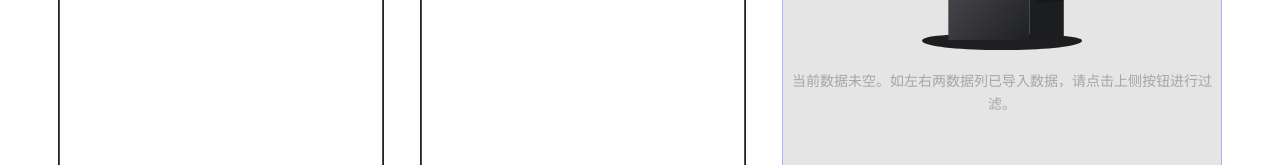
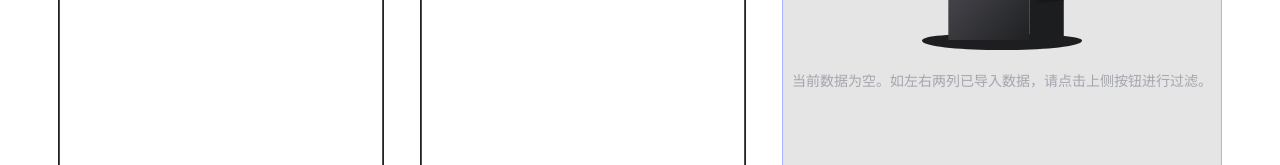
Before and after one commit to jing4866/atools, a Vue app: page /keytool in a window 1280 px wide. Shown: the part 401-566 px from the top of the page. Built offline with nearby package versions, Linux system fonts and the light colour scheme.

Commit message:
key-tool:修正文案

```diff
--- a/src/views/KeyView.vue
+++ b/src/views/KeyView.vue
@@ -35,7 +35,7 @@
             <el-button type="danger" round size="small" @click="copyHandle">Copy</el-button>
           </div>
           <div class="keys-list">
-            <el-empty v-if="state.length === 0" description="当前数据未空。如左右两数据列已导入数据，请点击上侧按钮进行过滤。" />
+            <el-empty v-if="state.length === 0" description="当前数据为空。如左右两列已导入数据，请点击上侧按钮进行过滤。" />
             <ul>
               <li v-for="item in state" :key="item">{{ item }}</li>
             </ul>
```
